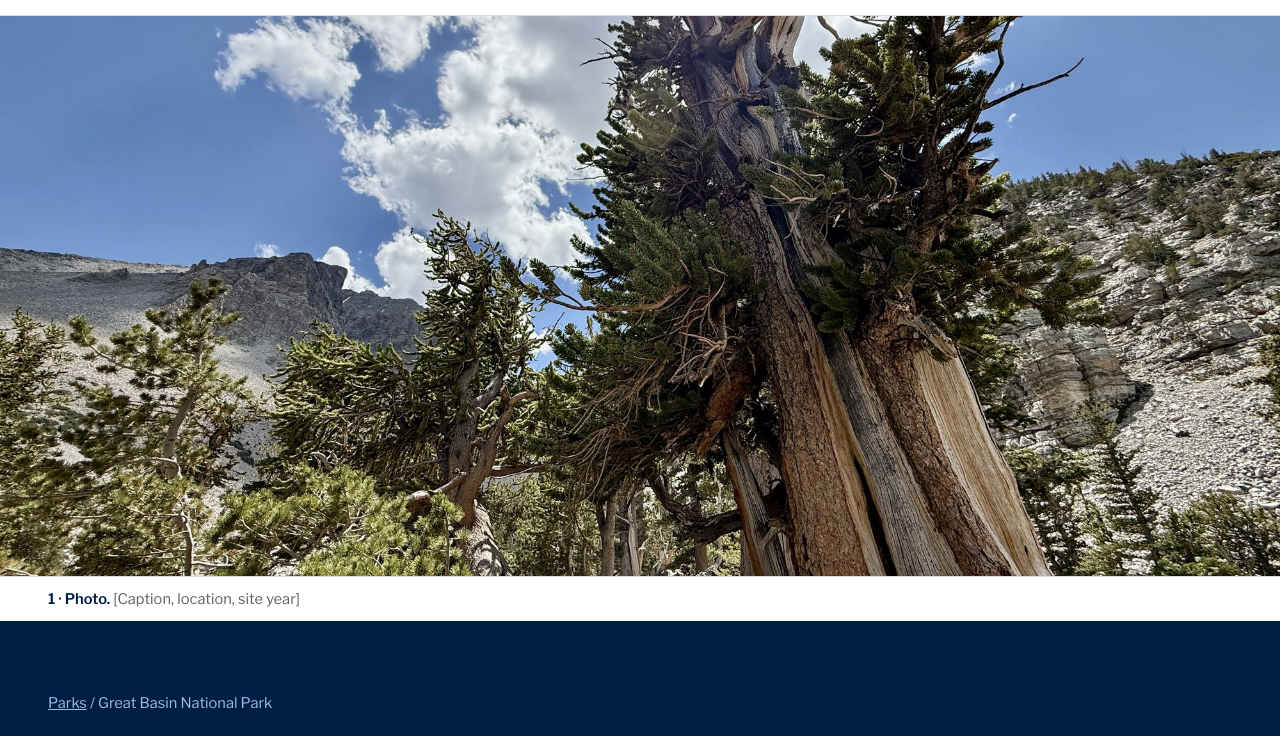
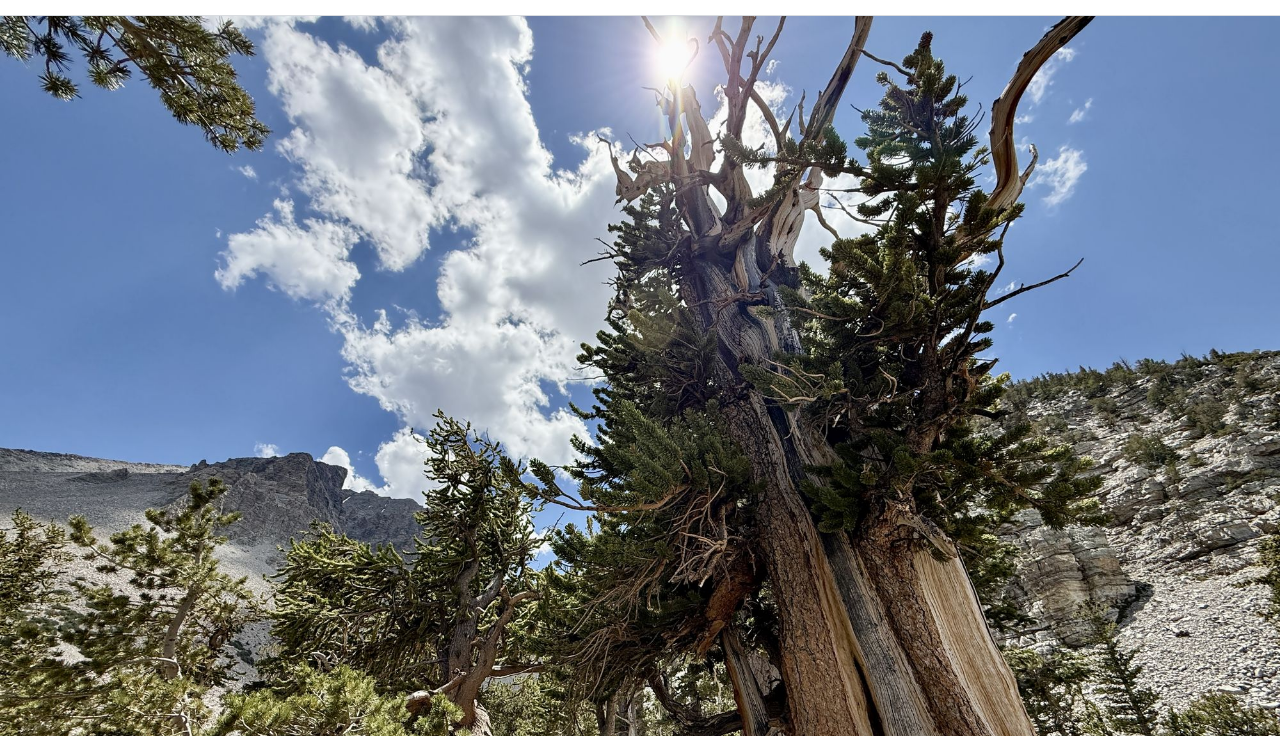
Before and after one commit to philchoo/64nps-test, a plain HTML site: page park-great-basin.html in a window 1280 px wide. Shown: the part 60-796 px from the top of the page. Drawn offline with nearby package versions, Linux system fonts and the light colour scheme.

Commit message:
Update park-great-basin.html

```diff
--- a/park-great-basin.html
+++ b/park-great-basin.html
@@ -14,7 +14,7 @@
 <header style="border-bottom:1px solid #d9dce0;background:#ffffff"><div style="max-width:1200px;margin:0 auto;padding:18px clamp(20px,4vw,48px);display:flex;flex-wrap:wrap;align-items:center;justify-content:space-between;gap:12px 32px">
 <a href="index.html" style="text-decoration:none;font-family:Rockwell,'Roboto Slab',Georgia,serif;font-weight:700;font-size:22px;line-height:28px;color:#001e44">64 NPS Project</a>
 <nav aria-label="Main" style="display:flex;flex-wrap:wrap;gap:4px 28px;font-family:'Franklin Gothic Demi','Libre Franklin',Roboto,Arial,sans-serif;font-weight:600;font-size:16px"><a href="index.html" style="text-decoration:none;color:#1e407c;padding:10px 0">The archive</a><a href="index.html" style="text-decoration:none;color:#1e407c;padding:10px 0">Stages</a><a href="index.html" style="text-decoration:none;color:#1e407c;padding:10px 0">Parks</a></nav></div></header>
-<section aria-label="Park photograph"><figure style="margin:0"><img src="images/greatbasin-photo.jpg" alt="Photograph of Great Basin National Park" style="display:block;width:100%;aspect-ratio:16/7;min-height:260px;object-fit:cover;object-position:50% 50%;border-bottom:1px solid #d9dce0"><figcaption style="max-width:1200px;margin:0 auto;padding:12px clamp(20px,4vw,48px);font-size:14.67px;line-height:20px;color:#5f5f5f"><span style="font-family:'Franklin Gothic Demi','Libre Franklin',Roboto,Arial,sans-serif;font-weight:600;color:#001e44">1 · Photo.</span> [Caption, location, site year]</figcaption></figure></section>
+<section aria-label="Park photograph"><figure style="margin:0"><img src="images/greatbasin-photo.jpg" alt="Photograph of Great Basin National Park" style="display:block;width:100%;height:auto;border-bottom:1px solid #d9dce0"><figcaption style="max-width:1200px;margin:0 auto;padding:12px clamp(20px,4vw,48px);font-size:14.67px;line-height:20px;color:#5f5f5f"><span style="font-family:'Franklin Gothic Demi','Libre Franklin',Roboto,Arial,sans-serif;font-weight:600;color:#001e44">1 · Photo.</span> [Caption, location, site year]</figcaption></figure></section>
 <section style="background:#001e44;color:#ffffff"><div style="max-width:1200px;margin:0 auto;padding:clamp(40px,6vw,72px) clamp(20px,4vw,48px);display:flex;flex-direction:column;gap:1.6rem">
 <div style="font-size:14.67px;line-height:20px;color:#96bee6"><a href="index.html" style="color:#96bee6">Parks</a> / Great Basin National Park</div>
 <div style="font-family:'Franklin Gothic Demi','Libre Franklin',Roboto,Arial,sans-serif;font-weight:600;font-size:14px;line-height:18px;letter-spacing:0.08em;text-transform:uppercase;color:#96bee6">Park record</div>
```
